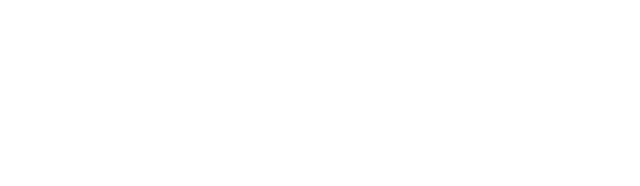
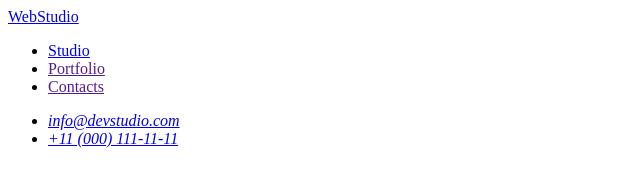
Before and after one commit to hannaspavik-bit/goit-markup-hw-01, a plain HTML site: page index.html in a window 1280 px wide. Shown: the whole page, without its empty margins (0-640 px from the left). Drawn offline with Linux system fonts and the light colour scheme.

Commit message:
add header navigation and contacts

```diff
--- a/index.html
+++ b/index.html
@@ -7,7 +7,24 @@
   </head>
 
   <body>
-    <header></header>
+    <header>
+      <nav>
+        <a href="./index.html">WebStudio</a>
+
+        <ul>
+          <li><a href="./index.html">Studio</a></li>
+          <li><a href="">Portfolio</a></li>
+          <li><a href="">Contacts</a></li>
+        </ul>
+      </nav>
+
+      <address>
+        <ul>
+          <li><a href="mailto:info@devstudio.com">info@devstudio.com</a></li>
+          <li><a href="tel:+110001111111">+11 (000) 111-11-11</a></li>
+        </ul>
+      </address>
+    </header>
 
     <main></main>
 
```
